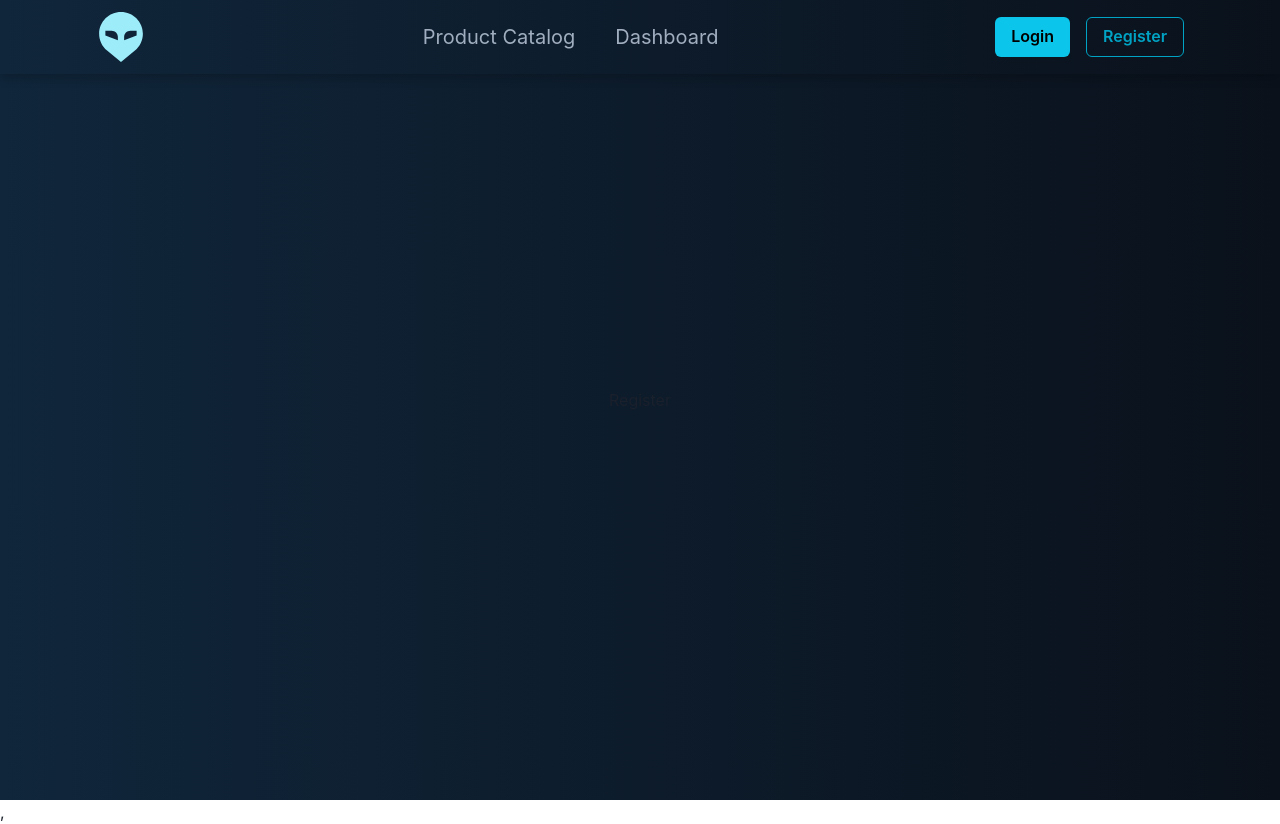
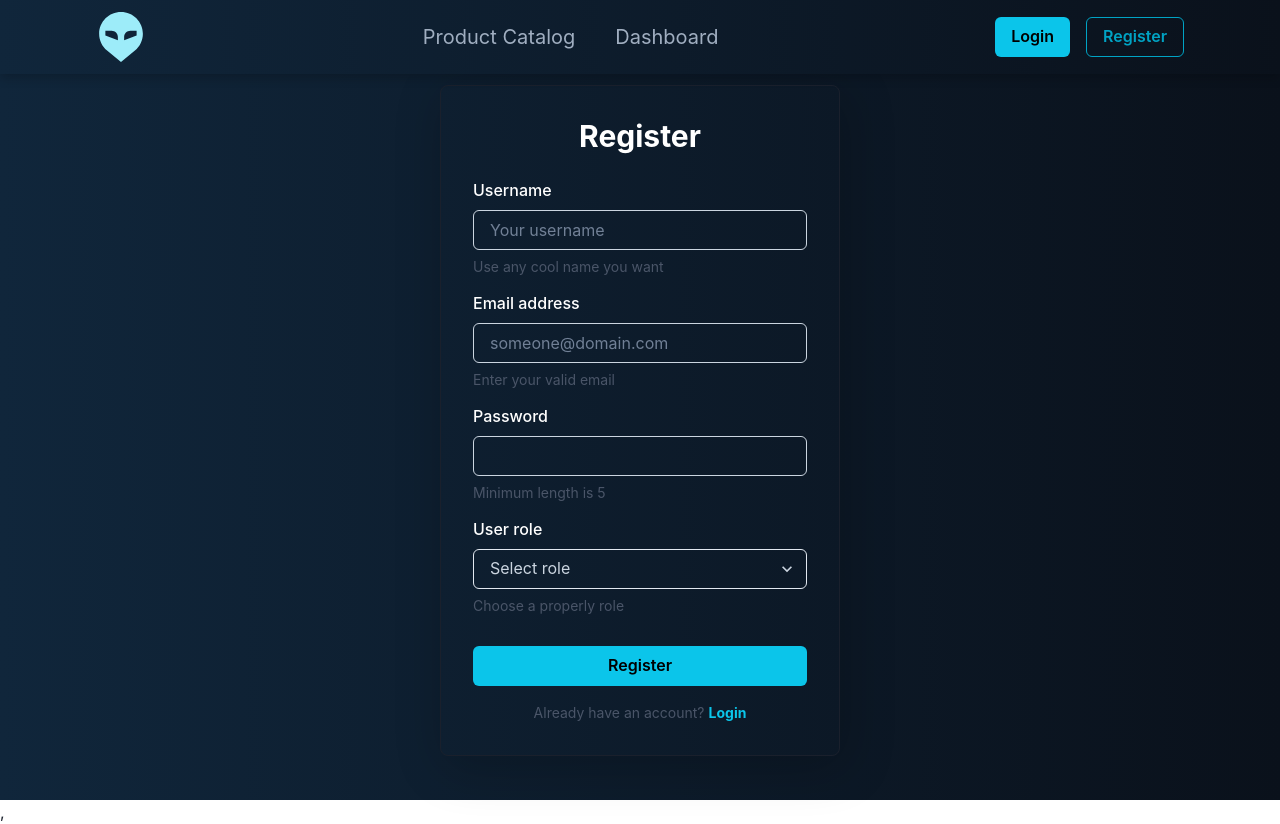
Before and after one commit to viettienmilo/Learning-React-JWT, a React (Vite) app: page /register in a window 1280 px wide. Built offline with nearby package versions, Linux system fonts and the light colour scheme.

Commit message:
Update form and freeapi for registering

```diff
--- a/package.json
+++ b/package.json
@@ -13,6 +13,7 @@
     "@chakra-ui/react": "^2.10.9",
     "@emotion/react": "^11.14.0",
     "@emotion/styled": "^11.14.1",
+    "axios": "^1.13.1",
     "framer-motion": "^12.23.24",
     "react": "^19.1.1",
     "react-dom": "^19.1.1",
--- a/src/layout/MainLayout.jsx
+++ b/src/layout/MainLayout.jsx
@@ -17,7 +17,6 @@ const MainLayout = () => {
             <Navbar />
             <Outlet />
         </Box>
-
     )
 }
 
--- /dev/null
+++ b/src/pages/Home.jsx
@@ -0,0 +1,41 @@
+import { Box, Heading, Text, Stack, Button } from "@chakra-ui/react"
+
+
+const Home = () => {
+    return (
+        <Box
+            display="flex"
+            flexDirection="column"
+            alignItems="center"
+            justifyContent="center"
+            px={4}
+            py={12}
+            textAlign="center"
+            w={"100vw"}>
+            <Heading as="h1" size="3xl" mb={4} color="cyan.300" shadow="xl">
+                Authentication and Authorization with JWT
+            </Heading>
+            <Text fontSize="lg" mb={6} maxW="600px" color="gray.300">
+                Learn how to securely manage user sessions with JWT
+            </Text>
+
+            <Stack spacing={4} mt={16} mb={16}>
+                <Text fontWeight="normal" color="gray.200">
+                    🔐 Secure Login System
+                </Text>
+                <Text fontWeight="normal" color="cyan.200">
+                    🔁 Refresh Token Flow
+                </Text>
+                <Text fontWeight="normal" color="gray.500">
+                    🛡️ Protected Routes & RBAC
+                </Text>
+            </Stack>
+
+            {/* <Button as={Link} to="/login" colorScheme="cyan" size="lg" shadow="md">
+                Get Started
+            </Button> */}
+        </Box>
+    )
+}
+
+export default Home
--- /dev/null
+++ b/src/pages/Login.jsx
@@ -0,0 +1,21 @@
+import { Box, Text } from '@chakra-ui/react'
+import React from 'react'
+
+const Login = () => {
+    return (
+        <Box
+            w={{ base: "90%", md: "400px" }}
+            mt={10}
+            p={8}
+            borderRadius="lg"
+            boxShadow="5px 10px 50px 2px #0003"
+            color="white"
+            border={"1px"}
+            borderColor={"gray.800"}
+        >
+            <Text>Login page</Text>
+        </Box>
+    )
+}
+
+export default Login
--- a/src/pages/Register.jsx
+++ b/src/pages/Register.jsx
@@ -1,9 +1,113 @@
-import { Box, Text } from "@chakra-ui/react";
+import {
+    Box,
+    Heading,
+    VStack,
+    FormControl,
+    FormLabel,
+    Input,
+    FormHelperText,
+    Select,
+    Button,
+    Text,
+    Link as ChakraLink,
+    FormErrorMessage,
+} from "@chakra-ui/react";
+import { Link } from "react-router";
+import { useForm } from "react-hook-form";
 
 export default function Register() {
+    // register form
+    const { register, handleSubmit, formState: { errors } } = useForm({
+        defaultValues: {
+            username: "",
+            email: "",
+            password: "",
+            role: "",
+        }
+    });
+
+    // function for handle form submit
+    const onSubmit = (formData) => {
+        console.log(formData)
+    }
+
     return (
-        <Box>
-            <Text>Register</Text>
+        <Box
+            w={{ base: "90%", md: "400px" }}
+            mt={10}
+            p={8}
+            borderRadius="lg"
+            boxShadow="5px 10px 50px 2px #0003"
+            color="white"
+            border={"1px"}
+            borderColor={"gray.800"}
+        >
+            {" "}
+            <Heading mb={6} size={"lg"} textAlign={"center"}>
+                Register
+            </Heading>
+            <form onSubmit={handleSubmit(onSubmit)}>
+                <VStack spacing={4}>
+                    <FormControl isInvalid={errors.username}>
+                        <FormLabel>Username</FormLabel>
+                        <Input borderColor={"gray.300"}
+                            type="text"
+                            placeholder="Your username"
+                            {...register("username", { required: "Username is required" })}
+                        />
+                        {errors.username ? <FormErrorMessage>{errors.username.message}</FormErrorMessage>
+                            : <FormHelperText>Use any cool name you want</FormHelperText>}
+                    </FormControl>
+                    <FormControl isInvalid={errors.email}>
+                        <FormLabel>Email address</FormLabel>
+                        <Input borderColor={"gray.300"}
+                            type="email"
+                            placeholder="someone@domain.com"
+                            {...register("email", { required: "Email is required" })} />
+                        {errors.email ? <FormErrorMessage>{errors.email.message}</FormErrorMessage>
+                            : <FormHelperText>Enter your valid email</FormHelperText>}
+                    </FormControl>
+                    <FormControl isInvalid={errors.password}>
+                        <FormLabel>Password</FormLabel>
+                        <Input borderColor={"gray.300"}
+                            type="password"
+                            {...register("password", {
+                                required: "Password is required",
+                                minLength: { value: 5, message: "Minimum length is 5" }
+                            })} />
+                        {errors.password ? <FormErrorMessage>{errors.password.message}</FormErrorMessage>
+                            : <FormHelperText>Minimum length is 5</FormHelperText>}
+                    </FormControl>
+                    <FormControl isInvalid={errors.role}>
+                        <FormLabel>User role</FormLabel>
+                        <Select placeholder="Select role" color={"gray.300"}
+                            {...register("role", { required: "User role is required" })}
+                        >
+                            <option value="USER" style={{ color: "black" }}>User</option>
+                            <option value="ADMIN" style={{ color: "black" }}>Admin</option>
+                        </Select>
+                        {errors.role ? <FormErrorMessage>{errors.role.message}</FormErrorMessage>
+                            : <FormHelperText>Choose a properly role</FormHelperText>}
+                    </FormControl>
+                    <Button colorScheme="cyan" color={"black"} width={"full"} marginTop={4}
+                        type="submit"
+                    >
+                        Register
+                    </Button>
+                    <Text fontSize={"sm"} color={"gray.600"}>
+                        Already have an account?
+                        <ChakraLink
+                            as={Link}
+                            to="/login"
+                            color="cyan.400"
+                            fontWeight="bold"
+                            ml={1}
+                        >
+                            Login
+                        </ChakraLink>
+                    </Text>
+                </VStack>
+            </form>
         </Box>
     );
 }
--- a/src/routes/root.jsx
+++ b/src/routes/root.jsx
@@ -1,22 +1,26 @@
 import { createBrowserRouter } from "react-router"
 import MainLayout from './../layout/MainLayout.jsx';
+import Home from './../pages/Home.jsx';
 import Register from './../pages/Register.jsx';
-
+import Login from './../pages/Login.jsx';
 const router = createBrowserRouter([
     {
         path: "/",
         element: <MainLayout />,
         children: [
-            // {
-            //     path: "/",
-            //     element: <div>root</div>
-            // },
             {
-                path: "/register",
+                index: true,
+                element: <Home />
+            },
+            {
+                path: "register",
                 element: <Register />
             },
-
-        ]
+            {
+                path: "login",
+                element: <Login />
+            },
+        ],
     },
 ])
 
```
Also changed, not shown: src/App.jsx (deleted, +0 -17 lines), src/services/auth/AxiosInstance.js (added, +7 -0 lines), 1 other file (tests, documents, lock files or other folders).
